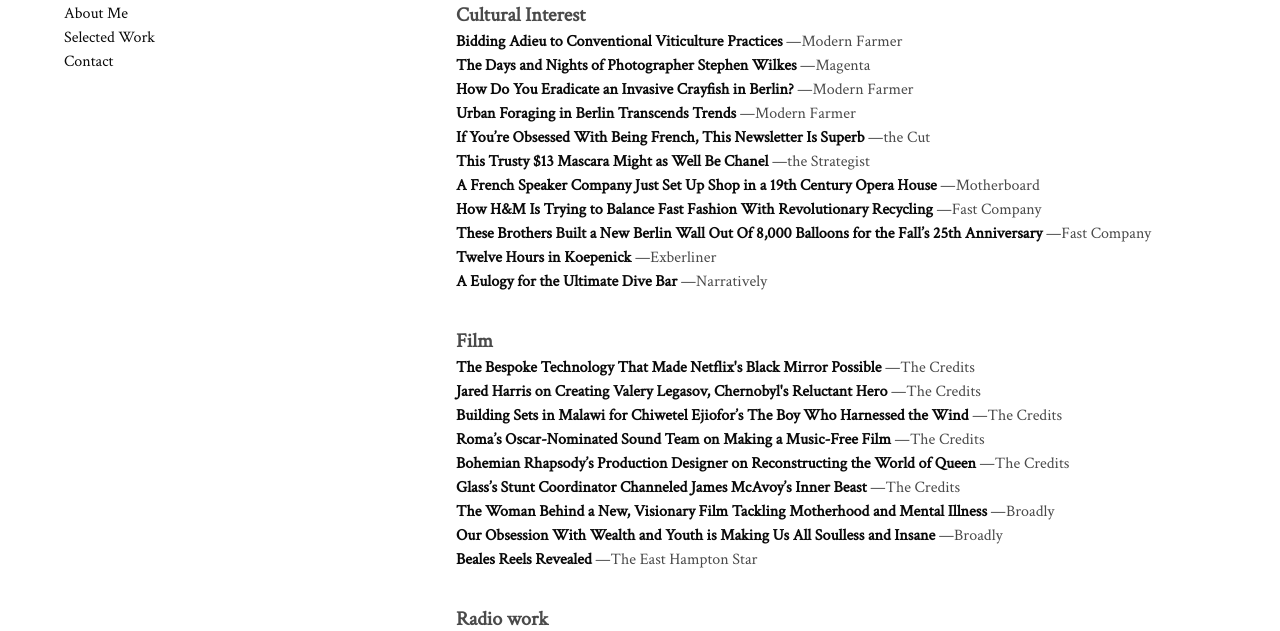
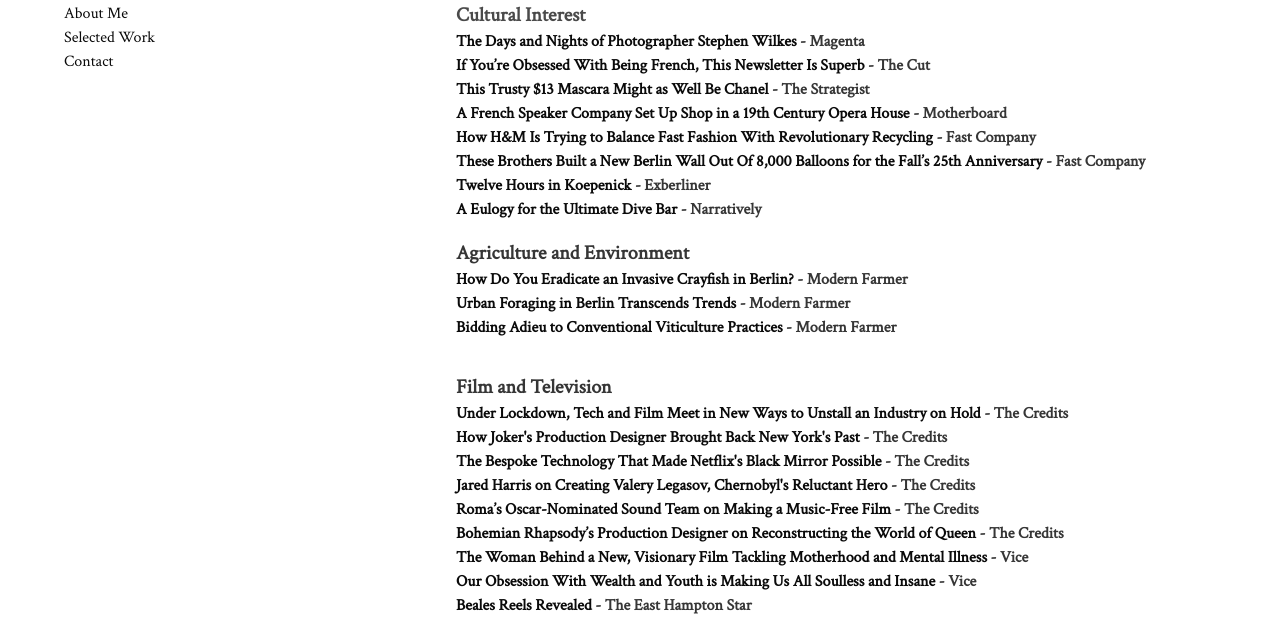
Before and after one commit to russellmorgan/writers-blog, a website: page work.html in a window 1280 px wide. Shown: the part 94-725 px from the top of the page. Drawn offline with Linux system fonts and the light colour scheme.

Commit message:
SJE first edits
Updated bio

```diff
--- a/work.html
+++ b/work.html
@@ -34,14 +34,7 @@
             <p>
               <strong>
                   <!-- Link and title of article -->
-                  <a
-                    target="_blank"
-                    href="
-                    https://modernfarmer.com/2020/02/bidding-conventional-viticulture-practices-adieu/"
-                    >Bidding Adieu to Conventional Viticulture Practices </a></strong>
-              <!-- Publication name (make sure you use &mdash; before the publication -->
-              &mdash;Modern Farmer
-            </p>
+
             <p>
               <strong>
                   <!-- Link and title of article -->
@@ -49,38 +42,18 @@
                     target="_blank"
                     href="
                     https://medium.com/p/the-days-and-nights-of-photographer-stephen-wilkes-ed8d70c250cd?source=email-6b5a40cab24a--writer.postDistributed&sk=c320bb5150e1c8e62b5eaf16701c47ae"
-                    >The Days and Nights of Photographer Stephen Wilkes</a></strong>
+                    >The Days and Nights of Photographer Stephen Wilkes</a></strong> -
               <!-- Publication name (make sure you use &mdash; before the publication -->
-              &mdash;Magenta
+            Magenta
             </p>
+            <!-- End of a portfolio entry -->
+
             <!-- End of a portfolio entry -->
             <!-- Start of a portfolio entry -->
             <p>
               <strong>
                   <!-- Link and title of article -->
-                  <a
-                    target="_blank"
-                    href="
-                    https://modernfarmer.com/2019/08/how-do-you-eradicate-an-invasive-crayfish-in-berlin-crab-rolls-and-bouillabaisse/"
-                    >How Do You Eradicate an Invasive Crayfish in Berlin?</a></strong>
-              <!-- Publication name (make sure you use &mdash; before the publication -->
-              &mdash;Modern Farmer
-            </p>
-            <!-- End of a portfolio entry -->
-            <!-- Start of a portfolio entry -->
-            <p>
-              <strong>
-                  <!-- Link and title of article -->
-                  <a
-                    target="_blank"
-                    href="
-                    https://modernfarmer.com/2019/05/rooted-in-a-history-of-world-war-ii-refugees-urban-foraging-in-berlin-transcends-trends/"
-                    >Urban Foraging in Berlin Transcends Trends</a
-                  ></strong
-                >
-                <!-- Publication name (make sure you use &mdash; before the publication -->
-                &mdash;Modern Farmer
-              </p>
+
               <!-- End of a portfolio entry -->
               <!-- Start of a portfolio entry -->
               <p>
@@ -92,9 +65,9 @@
                     >If You’re Obsessed With Being French, This Newsletter Is
                     Superb</a
                   ></strong
-                >
+                > -
                 <!-- Publication name (make sure you use &mdash; before the publication -->
-                &mdash;the Cut
+               The Cut
               </p>
               <!-- End of a portfolio entry -->
 
@@ -106,8 +79,8 @@
                     href="http://nymag.com/strategist/article/bourjois-is-the-best-cheap-french-mascara-review.html"
                     >This Trusty $13 Mascara Might as Well Be Chanel</a
                   ></strong
-                >
-                &mdash;the Strategist
+                > -
+              The Strategist
               </p>
               <!-- End of a portfolio entry -->
 
@@ -116,11 +89,11 @@
                   ><a
                     target="_blank"
                     href="https://motherboard.vice.com/en_us/article/ne4vdx/a-french-speaker-company-just-set-up-shop-in-a-19th-century-opera-house"
-                    >A French Speaker Company Just Set Up Shop in a 19th Century
+                    >A French Speaker Company Set Up Shop in a 19th Century
                     Opera House</a
                   ></strong
-                >
-                &mdash;Motherboard
+                > -
+                Motherboard
               </p>
               <p>
                 <strong
@@ -130,8 +103,8 @@
                     >How H&M Is Trying to Balance Fast Fashion With
                     Revolutionary Recycling</a
                   ></strong
-                >
-                &mdash;Fast Company
+                > -
+              Fast Company
               </p>
               <p>
                 <strong
@@ -141,18 +114,18 @@
                     >These Brothers Built a New Berlin Wall Out Of 8,000
                     Balloons for the Fall’s 25th Anniversary</a
                   ></strong
-                >
-                &mdash;Fast Company
+                > -
+                Fast Company
               </p>
               <p>
                 <strong
                   ><a
                     target="_blank"
-                    href="http://www.exberliner.com/features/12-hours-in-k%C3%B6penick/"
+                    href="https://www.exberliner.com/features/12-hours-in-köpenick/"
                     >Twelve Hours in Koepenick</a
                   ></strong
-                >
-                &mdash;Exberliner
+                > -
+                 Exberliner
               </p>
               <p>
                 <strong
@@ -161,16 +134,71 @@
                     href="https://narratively.com/a-eulogy-for-the-ultimate-dive-bar/"
                     >A Eulogy for the Ultimate Dive Bar</a
                   ></strong
-                >
-                &mdash;Narratively
+                > -
+                Narratively
               </p>
             </div>
+            <div class="v-space-1">
+            <h3 class="is-size-5 has-text-weight-semibold">
+              Agriculture and Environment
+            </h3>
+                <!-- Start of a portfolio entry -->
+            <p>
+              <strong>
+                  <!-- Link and title of article -->
+                  <a
+                    target="_blank"
+                    href="
+                    https://modernfarmer.com/2019/08/how-do-you-eradicate-an-invasive-crayfish-in-berlin-crab-rolls-and-bouillabaisse/"
+                    >How Do You Eradicate an Invasive Crayfish in Berlin?</a></strong> -
+              <!-- Publication name (make sure you use &mdash; before the publication -->
+              Modern Farmer
+            </p>
+            <!-- Start of a portfolio entry -->
+            <p>
+              <strong>
+                  <!-- Link and title of article -->
+                 <a
+                    target="_blank"
+                    href="
+                    https://modernfarmer.com/2019/05/rooted-in-a-history-of-world-war-ii-refugees-urban-foraging-in-berlin-transcends-trends/"
+                    >Urban Foraging in Berlin Transcends Trends</a
+                  ></strong
+                > -
+                <!-- Publication name (make sure you use &mdash; before the publication -->
+                Modern Farmer
+              </p>
+                       <a
+                    target="_blank"
+                    href="
+                    https://modernfarmer.com/2020/02/bidding-conventional-viticulture-practices-adieu/"
+                    >Bidding Adieu to Conventional Viticulture Practices </a></strong> -
+              <!-- Publication name (make sure you use &mdash; before the publication -->
+              Modern Farmer
+            </p>
             <!-- Film -->
             <div class="v-space-2">
               <h3 class="is-size-5 has-text-weight-semibold">
-                Film
+                Film and Television
               </h3>
               <p>
+                   <p>
+                <strong
+                  ><a
+                    target="_blank"
+                    href="https://www.motionpictures.org/2020/04/under-lockdown-tech-film-meet-in-new-ways-to-un-stall-an-industry-on-hold/"
+                  >
+                    Under Lockdown, Tech and Film Meet in New Ways to Unstall an Industry on Hold
+                  </a></strong
+                > -
+                The Credits
+              </p>
+                 <p>
+              <strong><a target="_blank" href="https://www.motionpictures.org/2019/10/how-jokers-production-designer-brought-new-york-back-to-its-past/">
+                  How Joker's Production Designer Brought Back New York's Past
+                </a></strong>- The Credits
+            </p>
+            <p>
                 <strong
                   ><a
                     target="_blank"
@@ -178,8 +206,8 @@
                   >
                   The Bespoke Technology That Made Netflix's Black Mirror Possible
                   </a></strong
-                >
-                &mdash;The Credits
+                > -
+                 The Credits
               </p>
               <p>
                 <strong
@@ -188,21 +216,10 @@
                     href="https://www.mpaa.org/2019/06/jared-harris-on-creating-valery-legasov-chernobyls-reluctant-hero/">
                   Jared Harris on Creating Valery Legasov, Chernobyl's Reluctant Hero
                   </a></strong
-                >
-                &mdash;The Credits
+                >-
+                The Credits
               </p>
-              <p>
-                <strong
-                  ><a
-                    target="_blank"
-                    href="https://www.mpaa.org/2019/03/building-sets-in-malawi-for-chiwetel-ejiofors-the-boy-who-harnessed-the-wind/"
-                  >
-                    Building Sets in Malawi for Chiwetel Ejiofor’s The Boy Who
-                    Harnessed the Wind
-                  </a></strong
-                >
-                &mdash;The Credits
-              </p>
+
               <p>
                 <strong
                   ><a
@@ -211,33 +228,28 @@
                   >
                     Roma’s Oscar-Nominated Sound Team on Making a Music-Free Film
                   </a></strong
-                >
-                &mdash;The Credits
+                >-
+                The Credits
               </p>
               <p>
                 <strong><a target="_blank" href="https://www.mpaa.org/2018/11/bohemian-rhapsodys-production-designer-on-re-constructing-the-world-of-queen/">
                   Bohemian Rhapsody’s Production Designer on Reconstructing the World of Queen
-                </a></strong> &mdash;The Credits
+                </a></strong> - The Credits
             </p>
-            <p>
-              <strong><a target="_blank" href="https://www.mpaa.org/2019/01/stunt-coordinator-reveals-james-mcavoys-inner-beast-in-glass/">
-                  Glass’s Stunt Coordinator Channeled James McAvoy’s Inner Beast
-                </a></strong> &mdash;The Credits
-            </p>
-            <p>
+
               <strong><a target="_blank" href="https://broadly.vice.com/en_us/article/pamxjv/josephine-decker-madelines-madeline-miranda-july-helena-howard">
                   The Woman Behind a New, Visionary Film Tackling Motherhood and Mental Illness
-                </a></strong> &mdash;Broadly
+                </a></strong>- Vice
             </p>
             <p>
               <strong><a target="_blank" href="https://broadly.vice.com/en_us/article/kzpxbw/generation-wealth-lauren-greenfield-documentary-interview">
                   Our Obsession With Wealth and Youth is Making Us All Soulless and Insane
-                </a></strong> &mdash;Broadly
+                </a></strong>- Vice
             </p>
             <p>
               <strong><a target="_blank" href="https://www.easthamptonstar.com/archive/beales-reels-revealed">
                   Beales Reels Revealed
-                </a></strong> &mdash;The East Hampton Star
+                </a></strong> - The East Hampton Star
             </p>
           </div>
           <!-- Radio -->
@@ -251,7 +263,7 @@
                     href="https://kcrwberlin.com/2019/10/wednesday-3-p-m-miezi-by-susannah-edelbaum/"
                   >
                   Wednesday 3 p.m.: Miezi
-                  </a></strong> &mdash;KCRW Berlin
+                  </a></strong> - KCRW Berlin
             </p>
             <p>
               <strong><a
@@ -259,7 +271,7 @@
                     href="https://kcrwberlin.com/2019/07/wednesday-3-p-m-dirndl-by-susannah-edelbaum-and-fridge-by-monika-muller-kroll"
                   >
                   Wednesday 3 p.m.: The Dirndl
-                  </a></strong> &mdash;KCRW Berlin
+                  </a></strong>- KCRW Berlin
             </p>
             <p>
               <strong><a
@@ -268,18 +280,17 @@
                   >
                   Life in Berlin: Countering Assumptions About Turkey’s Referendum
                   </a></strong
-                >
-                &mdash;NPR Berlin
+                >- NPR Berlin
               </p>
               <p>
                 <strong><a target="_blank" href="https://web.archive.org/web/20170324203219/http://www.nprberlin.de/post/life-berlin-berlin-based-artist-ryan-mendoza-opens-rosa-parks-former-home-his-backyard#stream/0">
                   Life in Berlin: Berlin-Based Artist Ryan Mendoza Opens Rosa Parks’ Former Home in His Backyard
-                </a></strong> &mdash;NPR Berlin
+                </a></strong>- NPR Berlin
             </p>
             <p>
               <strong><a target="_blank" href="https://web.archive.org/web/20170220225657/http://www.nprberlin.de/post/life-berlin-berlinale-2017-talents-program-turns-15#stream/0">
                   Life in Berlin: Berlinale 2017—The Talents Program Turns 15
-                </a></strong> &mdash;NPR Berlin
+                </a></strong> - NPR Berlin
             </p>
           </div>
           <!-- Personal Essays -->
@@ -290,22 +301,22 @@
             <p>
               <strong><a target="_blank" href="https://magenta.as/the-scourge-of-the-calendar-app-d4bc68c0d8f">
                 The Scourge of the Calendar App
-                </a></strong> &mdash;Magenta
+                </a></strong>- Magenta
             </p>
             <p>
               <strong><a target="_blank" href="https://s3.amazonaws.com/external_clips/2413868/aufbau_06_2015_optimiert-2.pdf?1495207353">
                   Giving Up on New York
-                </a></strong> &mdash;Aufbau, page 27 for English
+                </a></strong>- Aufbau, page 27 for English
             </p>
             <p>
               <strong><a target="_blank" href="https://narratively.com/mayela-the-brave/">
                   Mayela the Brave
-                </a></strong> &mdash;Narratively
+                </a></strong>- Narratively
             </p>
             <p>
               <strong><a target="_blank" href="https://narratively.com/fire-island-and-the-summer-of-pernod/">
                   Fire Island and the Summer of Pernod
-                </a></strong> &mdash;Narratively
+                </a></strong>- Narratively
             </p>
           </div>
         </div>
```
Also changed, not shown: index.html (+1 -1 lines), 1 other file.
